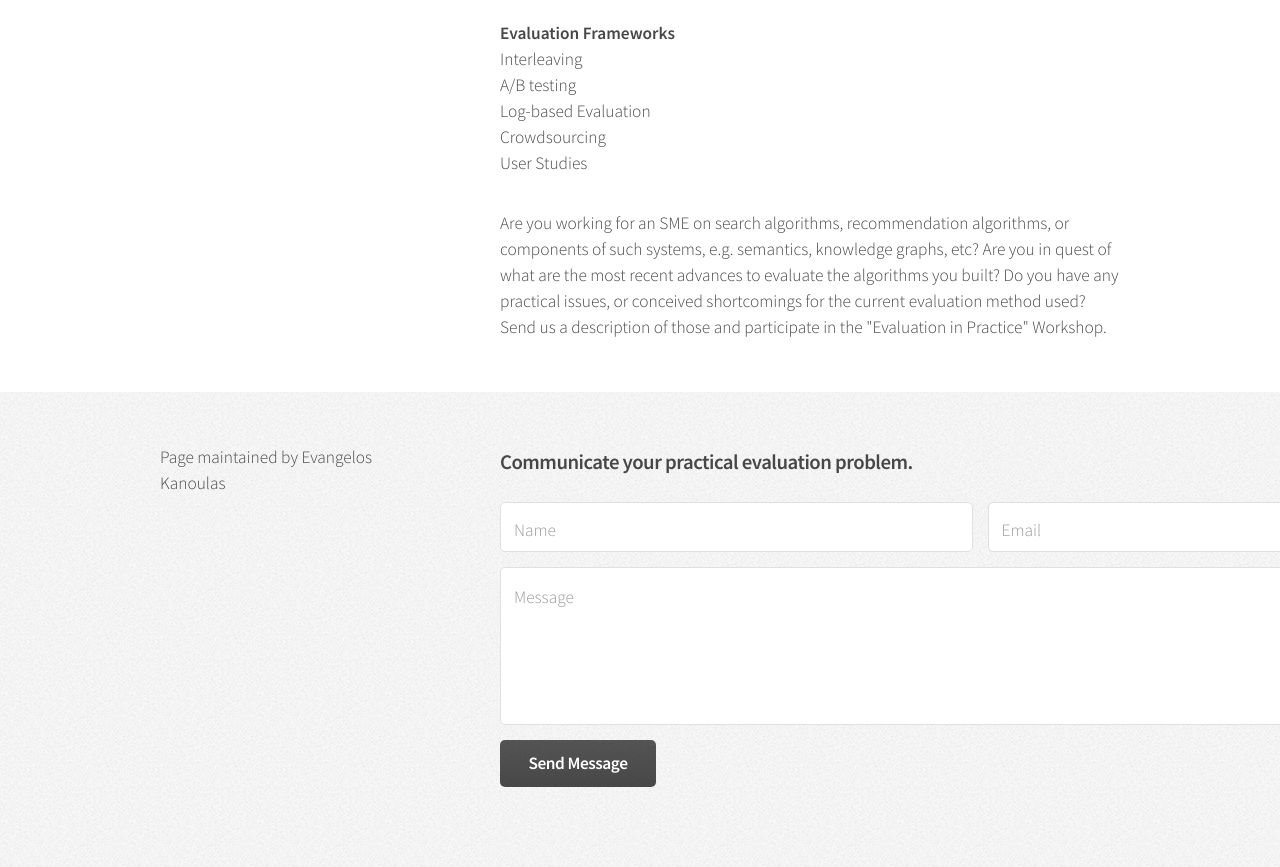
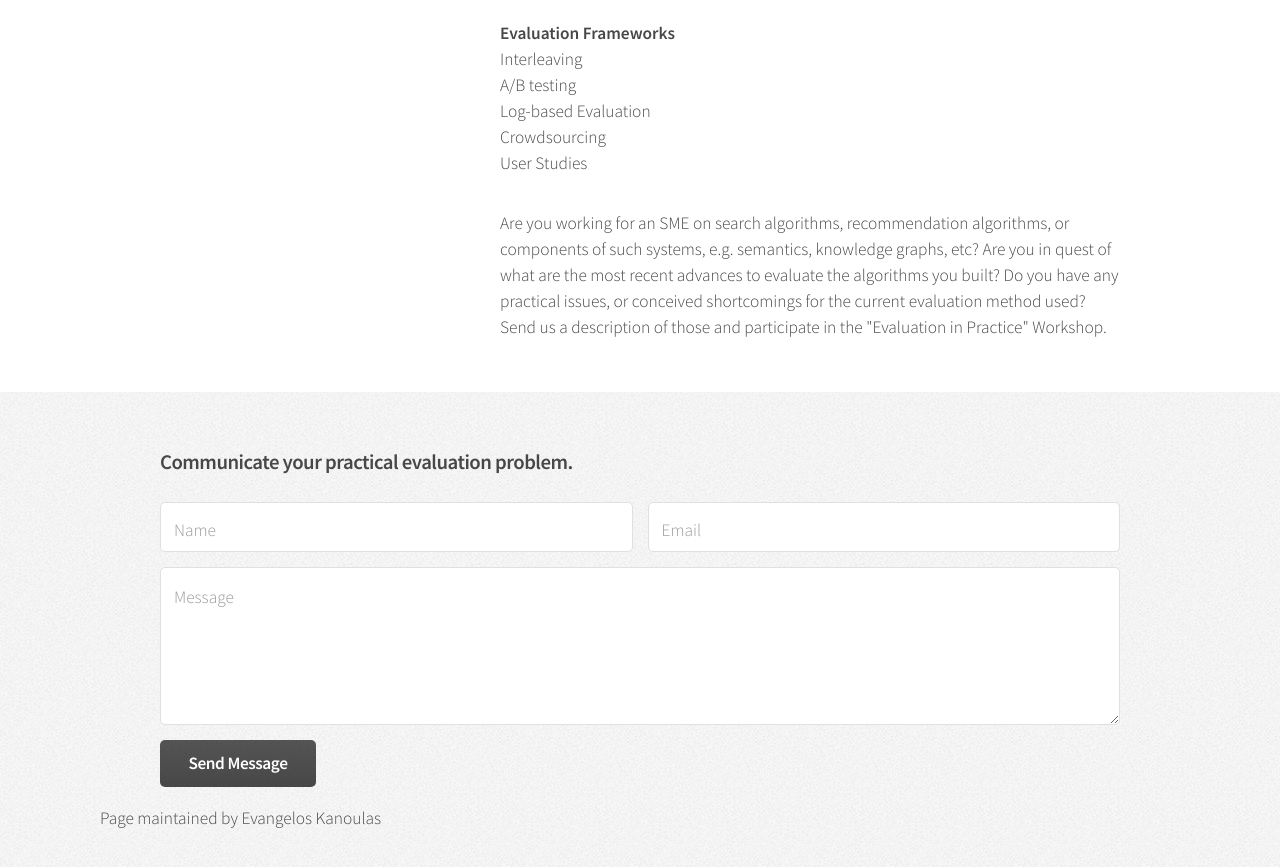
Before and after one commit to ekanou/RealEval, a Jekyll site: the page built from index.html, in a window 1280 px wide and 900 px high, scrolled down 967 px. Shown: the top 867 px of the window. Built offline with Jekyll 4.4.1, drawn with Linux system fonts in a browser that asks for light colours; the list of posts is cut into pages by our own code.

Commit message:
Update footer.html

```diff
--- a/_includes/footer.html
+++ b/_includes/footer.html
@@ -2,12 +2,8 @@
 			<div id="footer">
 				<div class="container">
 					<div class="row double">
-						<section class="4u">
-							Page maintained by Evangelos Kanoulas
-						</section>
-						<section class="8u">
-							{% include message.html %}
-						</section>
+						{% include message.html %}
+						Page maintained by Evangelos Kanoulas
 					</div>
 			</div>
 
```
